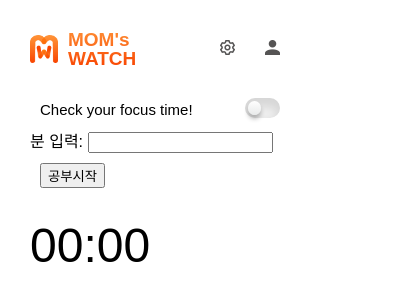
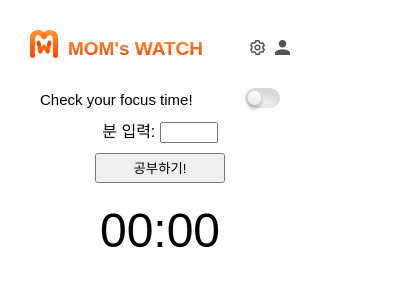
Before and after one commit to Ah-MaQ/MOMs_WATCH, a browser extension: page 240604_KSH/popup/popup.html in a window 400 px wide. Drawn offline with Linux system fonts and the light colour scheme.

Commit message:
Add files via upload

```diff
--- a/240604_KSH/background.js
+++ b/240604_KSH/background.js
@@ -31,9 +31,6 @@ chrome.runtime.onMessage.addListener((message, sender, sendResponse) => {
     return true; // 비동기 응답을 위해 true를 반환
   }
 
-  if (message.command === "timerEnded") {
-    alert("공부가 종료되었습니다!");
-  }
 });
 
 chrome.alarms.onAlarm.addListener((alarm) => {
--- a/240604_KSH/popup/popup.css
+++ b/240604_KSH/popup/popup.css
@@ -54,7 +54,6 @@ body {
   width: 15px; /* 버튼 이미지의 너비를 설정하세요 */
   height: 15px; /* 버튼 이미지의 높이를 설정하세요 */
 }
-
 
 .container2 {
   display: flex;
@@ -127,15 +126,26 @@ background: #FF7907;
 transform: translateX(120%);
 }
 
-.stopwatch {
-  margin-top: 20px;
-}
-
-button {
-  margin: 10px;
-}
 
 #time {
   font-size: 48px;
-  margin-top: 20px;
+  margin: 20px auto 0 auto;
+  display: block;
 }
+
+.timerInput {
+  margin: 0 auto 0 auto;
+}
+
+#minutesInput {
+  width: 50px;
+}
+
+#startButton {
+  justify-content: center;
+  align-items: center;
+  cursor: pointer;
+  width: 50%;
+  height: 30px;
+  margin: 10px 25% 0 25% ;
+}
--- a/240604_KSH/popup/popup.html
+++ b/240604_KSH/popup/popup.html
@@ -43,13 +43,15 @@
     <button id="reset">Reset</button>
   </div> -->
 
-  <div>
+  <div class="timerInput">
     <label for="minutesInput"> 분 입력: </label>
     <input type="number" id="minutesInput" min="0">
-    <button id="startButton">공부시작</button>
   </div>
+  <div>
+    <button id="startButton">공부하기!</button>
+  </div>
+
   <div id="time">00:00</div>
-
   <script src="popup.js"></script>
 </body>
 </html>
--- a/240604_KSH/popup/popup.js
+++ b/240604_KSH/popup/popup.js
@@ -72,3 +72,13 @@ function startUpdatingTime() {
 
 // 팝업이 열릴 때 남은 시간을 즉시 업데이트
 startUpdatingTime();
+
+chrome.runtime.onMessage.addListener((message, sender, sendResponse) => {
+  if (message,command === "timerEnded") {
+    chrome.notifications.create('studyEndNotification', {
+      type: 'basic',
+      title: '공부 종료',
+      message: '공부가 종료되었습니다!'
+    }, function(notificationId) {});
+  }
+});
```
Also changed, not shown: 240604_KSH/images/startButton.png.
